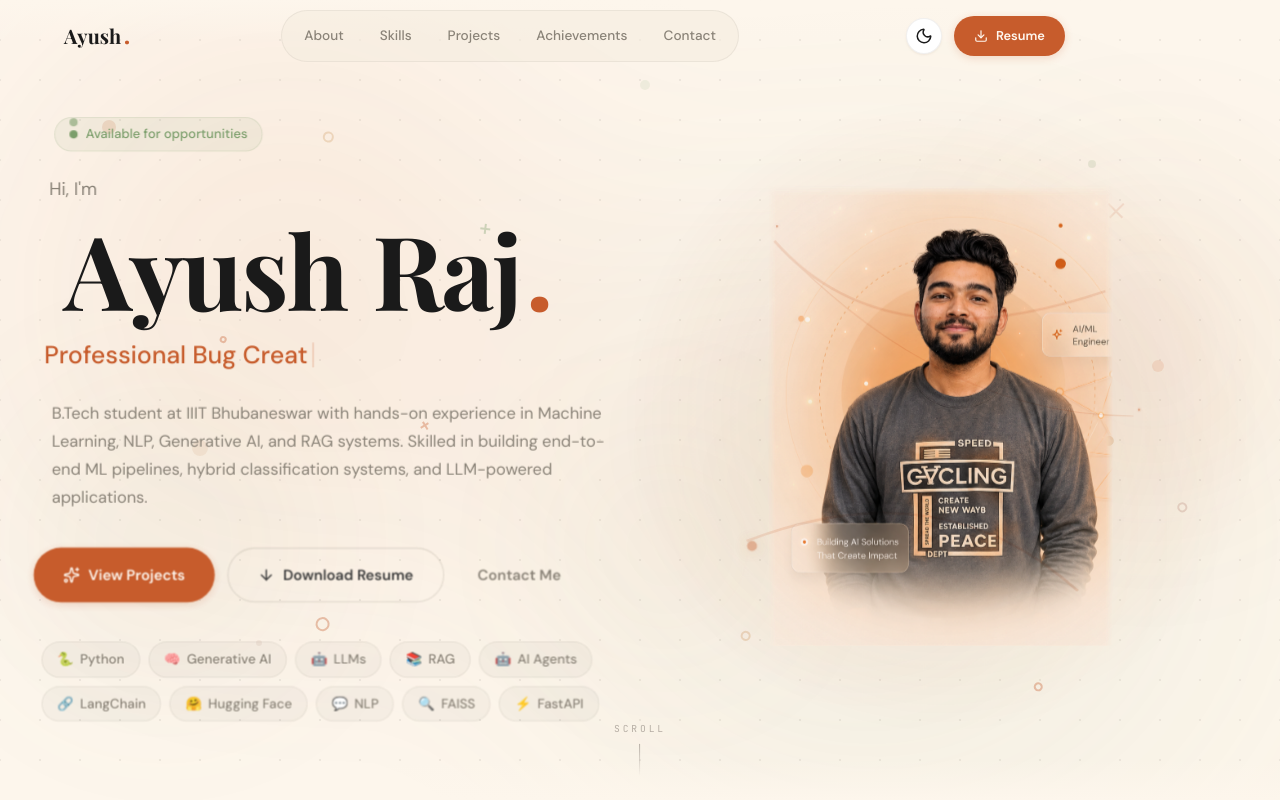
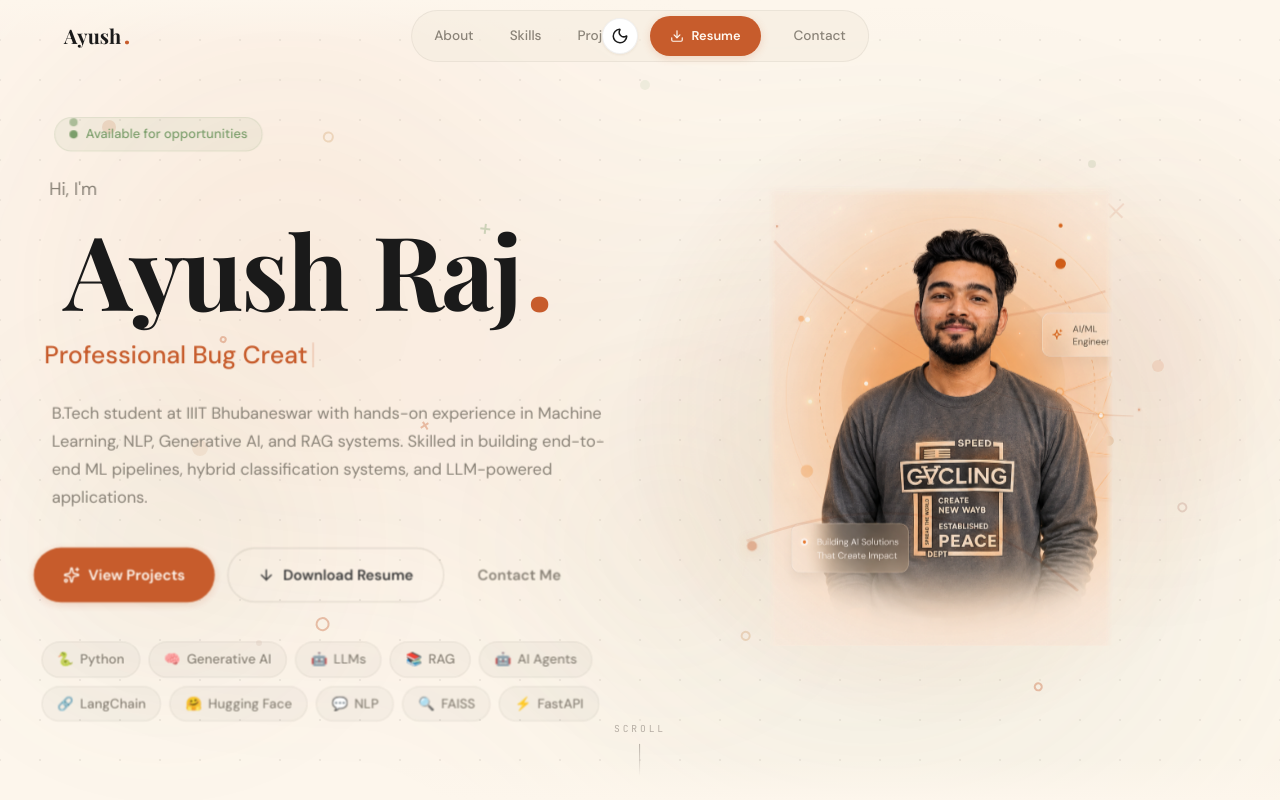
Before and after one commit to Ayush-06-gif/Portfolio, a Next.js app: page / in a window 1280 px wide. Shown: the top 800 px of the page. Built offline with nearby package versions, Linux system fonts and the light colour scheme.

Commit message:
fix: center nav links, push theme/resume to right edge, match hero padding

```diff
--- a/src/components/layout/Navbar.tsx
+++ b/src/components/layout/Navbar.tsx
@@ -104,9 +104,9 @@ export function Navbar() {
           borderBottom: isScrolled ? "1px solid var(--border-subtle)" : "1px solid transparent",
         }}
       >
-        <div style={{ maxWidth: 1200, margin: "0 auto", padding: "0 1.5rem" }}>
-          <div style={{ display: "flex", alignItems: "center", justifyContent: "space-between", height: 72 }}>
-            {/* Logo */}
+        <div className="nav-container" style={{ width: "100%", padding: "0 1.5rem" }}>
+          <div style={{ display: "flex", alignItems: "center", justifyContent: "space-between", height: 72, position: "relative" }}>
+            {/* Logo — Left */}
             <a
               href="#"
               style={{
@@ -117,6 +117,8 @@ export function Navbar() {
                 display: "flex",
                 alignItems: "baseline",
                 gap: "0.15rem",
+                zIndex: 2,
+                flexShrink: 0,
               }}
               aria-label="Go to homepage"
             >
@@ -138,7 +140,7 @@ export function Navbar() {
               </motion.span>
             </a>
 
-            {/* Desktop Links — Magnetic */}
+            {/* Desktop Links — Truly Centered */}
             <div
               style={{
                 display: "none",
@@ -148,6 +150,9 @@ export function Navbar() {
                 borderRadius: 100,
                 background: "var(--nav-pill-bg)",
                 border: "1px solid var(--border-subtle)",
+                position: "absolute",
+                left: "50%",
+                transform: "translateX(-50%)",
               }}
               className="nav-desktop"
             >
@@ -168,8 +173,8 @@ export function Navbar() {
               ))}
             </div>
 
-            {/* Right side */}
-            <div className="nav-desktop" style={{ display: "none", alignItems: "center", gap: "0.75rem" }}>
+            {/* Right side — Theme Toggle + Resume */}
+            <div className="nav-desktop" style={{ display: "none", alignItems: "center", gap: "0.75rem", zIndex: 2, flexShrink: 0 }}>
               <ThemeToggle />
               <a
                 href="/resume.pdf"
@@ -267,6 +272,13 @@ export function Navbar() {
         @media (min-width: 768px) {
           .nav-desktop { display: flex !important; }
           .nav-mobile-toggle { display: none !important; }
+          .nav-container { padding: 0 2rem !important; }
+        }
+        @media (min-width: 1024px) {
+          .nav-container { padding: 0 5% !important; }
+        }
+        @media (min-width: 1440px) {
+          .nav-container { padding: 0 8% !important; }
         }
       `}</style>
     </>
```
